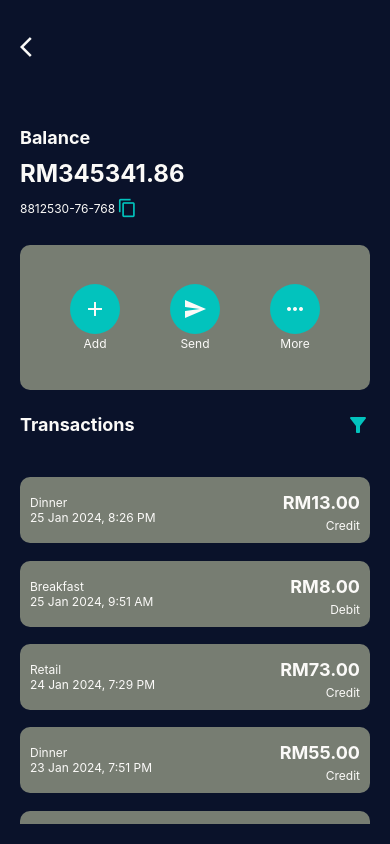
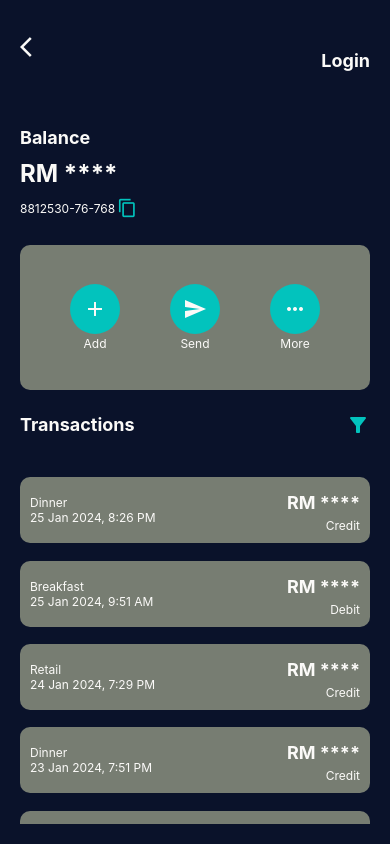
Before and after one commit to SammyCodee/sea-money-fe-test, a React Native app: screen /HistoryScreen in a window 390 px wide. Built offline with nearby package versions, Linux system fonts and the light colour scheme.

Commit message:
feat: develop redux toolkit for authentication

```diff
--- a/App.tsx
+++ b/App.tsx
@@ -7,14 +7,18 @@
 
 import React from "react";
 import { StyleSheet } from "react-native";
+import { Provider } from "react-redux";
 import { NavigationContainer } from "@react-navigation/native";
 import { RootNavigator } from "./src/navigation/navigation";
+import { store } from "./src/redux/store";
 
 function App(): React.JSX.Element {
     return (
-        <NavigationContainer>
-            <RootNavigator />
-        </NavigationContainer>
+        <Provider store={store}>
+            <NavigationContainer>
+                <RootNavigator />
+            </NavigationContainer>
+        </Provider>
     );
 }
 
--- a/package.json
+++ b/package.json
@@ -12,13 +12,17 @@
   "dependencies": {
     "@react-navigation/native": "^6.1.9",
     "@react-navigation/native-stack": "^6.9.17",
+    "@reduxjs/toolkit": "^2.1.0",
     "react": "18.2.0",
     "react-native": "0.73.2",
+    "react-native-biometrics": "^3.0.1",
     "react-native-elements": "^3.4.3",
     "react-native-extended-stylesheet": "^0.12.0",
     "react-native-safe-area-context": "^4.8.2",
     "react-native-screens": "^3.29.0",
-    "react-native-vector-icons": "^10.0.3"
+    "react-native-vector-icons": "^10.0.3",
+    "react-redux": "^9.1.0",
+    "redux": "^5.0.1"
   },
   "devDependencies": {
     "@babel/core": "^7.20.0",
--- a/src/components/transaction/Transaction.tsx
+++ b/src/components/transaction/Transaction.tsx
@@ -2,6 +2,7 @@ import React from "react";
 import { View, StyleSheet, Text, TouchableOpacity } from "react-native";
 import { fonts, transactionComponent } from "../../utils/dimensions";
 import { color } from "../../color/color";
+import { useAppSelector } from "../../redux/hooks";
 
 export type TransactionProps = {
     amount: number;
@@ -19,6 +20,7 @@ const Transaction = ({
     type,
     onNavigate,
 }: TransactionProps) => {
+    const { isAuthenticate } = useAppSelector((state) => state.authSlice);
     return (
         <TouchableOpacity onPress={onNavigate}>
             <View style={styles.container}>
@@ -30,7 +32,7 @@ const Transaction = ({
                 </View>
                 <View style={styles.right}>
                     <Text style={styles.amountText} numberOfLines={1}>
-                        RM{amount.toFixed(2)}
+                        {isAuthenticate ? `RM${amount.toFixed(2)}` : "RM ****"}
                     </Text>
                     <Text style={styles.typeText}>{type}</Text>
                 </View>
--- a/src/pages/history/Detail.tsx
+++ b/src/pages/history/Detail.tsx
@@ -18,6 +18,7 @@ import { useAppNavigation } from "../../utils/useAppNavigation";
 import { NativeStackScreenProps } from "@react-navigation/native-stack";
 import { HomeScreenStackingList } from "../../navigation/navigation";
 import MaterialIcons from "react-native-vector-icons/MaterialIcons";
+import { useAppSelector } from "../../redux/hooks";
 
 type DetailProps = NativeStackScreenProps<
     HomeScreenStackingList,
@@ -27,6 +28,8 @@ type DetailProps = NativeStackScreenProps<
 const Detail = ({ route }: DetailProps) => {
     const navigation = useAppNavigation();
     const { params } = route;
+
+    const { isAuthenticate } = useAppSelector((state) => state.authSlice);
 
     return (
         <SafeAreaView style={styles.container}>
@@ -38,7 +41,10 @@ const Detail = ({ route }: DetailProps) => {
                 <View style={styles.body}>
                     <View style={styles.bodyTop}>
                         <Text style={styles.amountText}>
-                            -RM{params.amount.toFixed(2)}
+                            -RM
+                            {isAuthenticate
+                                ? `${params.amount.toFixed(2)}`
+                                : "****"}
                         </Text>
                     </View>
 
@@ -46,7 +52,7 @@ const Detail = ({ route }: DetailProps) => {
                         <Text style={styles.semiBoldText}>
                             Payment to{" "}
                             <Text style={styles.recipientText}>
-                                {params.recipient}
+                                {isAuthenticate ? params.recipient : "****"}
                             </Text>{" "}
                             is{" "}
                             <Text style={styles.successText}>successful</Text>
@@ -66,7 +72,7 @@ const Detail = ({ route }: DetailProps) => {
                         <Text style={styles.normalText}>Transaction ID</Text>
                         <View style={styles.blankSpace} />
                         <Text style={styles.semiBoldText}>
-                            {params.transactionID}
+                            {isAuthenticate ? params.transactionID : "****"}
                         </Text>
                     </View>
 
--- a/src/pages/history/History.tsx
+++ b/src/pages/history/History.tsx
@@ -1,4 +1,4 @@
-import React, { useState } from "react";
+import React, { useEffect, useState } from "react";
 import {
     FlatList,
     RefreshControl,
@@ -20,11 +20,44 @@ import { transactionList } from "../../constants";
 import Transaction from "../../components/transaction/Transaction";
 import IconButton from "../../components/button/IconButton";
 import MaterialIcons from "react-native-vector-icons/MaterialIcons";
+import ReactNativeBiometrics, { BiometryTypes } from "react-native-biometrics";
+import { useAppDispatch, useAppSelector } from "../../redux/hooks";
+import {
+    Login,
+    authenticate,
+    authSelector,
+} from "../../redux/features/auth/authSlice";
 
 const History = () => {
     const navigation = useAppNavigation();
 
+    const dispatch = useAppDispatch();
+
+    const authUser = useAppSelector(authSelector);
+
+    const [users, setUsers] = useState<Login>();
     const [isRefreshing, setIsRefreshing] = useState(false);
+
+    useEffect(() => {
+        setUsers(authUser);
+        return () => {
+            console.log("component unmounting...");
+        };
+    }, [authUser]);
+
+    const login = () => {
+        const loginInfo = {
+            loading: false,
+            userInfo: {},
+            userToken: null,
+            error: null,
+            success: false,
+            isAuthenticate: true,
+        };
+        dispatch(authenticate(loginInfo));
+    };
+
+    console.log("users", users);
 
     const onRefresh = () => {
         setIsRefreshing(true);
@@ -33,17 +66,28 @@ const History = () => {
             setIsRefreshing(false);
         }, 2000);
     };
+
     return (
         <View style={styles.container}>
             <View style={styles.wrapper}>
                 <View style={styles.header}>
                     <BackButton handleOnPress={() => navigation.goBack()} />
+                    <TouchableOpacity>
+                        <Text
+                            style={styles.semiBoldText}
+                            onPress={() => login()}
+                        >
+                            Login
+                        </Text>
+                    </TouchableOpacity>
                 </View>
 
                 <View style={styles.body}>
                     <View style={styles.bodyTop}>
                         <Text style={styles.semiBoldText}>Balance</Text>
-                        <Text style={styles.balanceText}>RM345341.86</Text>
+                        <Text style={styles.balanceText}>
+                            RM {users?.isAuthenticate ? "345341.86" : "****"}
+                        </Text>
                         <View style={styles.accountNoContainer}>
                             <Text style={styles.normalText}>
                                 8812530-76-768
@@ -138,7 +182,9 @@ const styles = StyleSheet.create({
     header: {
         width: "100%",
         flex: pageSize.header,
-        justifyContent: "center",
+        alignItems: "center",
+        justifyContent: "space-between",
+        flexDirection: "row",
     },
     body: {
         width: "100%",
--- /dev/null
+++ b/src/redux/features/auth/authSlice.ts
@@ -0,0 +1,42 @@
+import { createSlice, PayloadAction } from "@reduxjs/toolkit";
+import { RootState } from "../../store";
+
+export interface Login {
+    loading: boolean,
+    userInfo: {},
+    userToken: string | null,
+    error: boolean | null,
+    success: boolean,
+    isAuthenticate: boolean
+}
+
+const initialState: Login = {
+        loading: false,
+        userInfo: {}, // for user object
+        userToken: null, // for storing the JWT
+        error: null,
+        success: false, // for monitoring the registration process.
+        isAuthenticate: false
+    }
+
+
+export const authSlice = createSlice({
+    name: "login",
+    initialState,
+    reducers: {
+      authenticate: (state, action: PayloadAction<Login>) => {
+        state.loading = action.payload.loading
+        state.userInfo = action.payload.userInfo
+        state.userToken = action.payload.userToken
+        state.error = action.payload.error
+        state.success = action.payload.success
+        state.isAuthenticate = action.payload.isAuthenticate;
+      },
+    },
+  });
+
+export const { authenticate } = authSlice.actions;
+
+export const authSelector = (state: RootState) => state.authSlice;
+
+export default authSlice.reducer;
--- /dev/null
+++ b/src/redux/hooks.ts
@@ -0,0 +1,4 @@
+import { TypedUseSelectorHook, useDispatch, useSelector } from 'react-redux';
+import type { RootState, AppDispatch } from './store';
+export const useAppDispatch = () => useDispatch<AppDispatch>();
+export const useAppSelector: TypedUseSelectorHook<RootState> = useSelector;
--- /dev/null
+++ b/src/redux/store.ts
@@ -0,0 +1,11 @@
+import { configureStore } from '@reduxjs/toolkit';
+import authSlice from './features/auth/authSlice';
+
+export const store = configureStore({
+  reducer: {
+    // our reducers goes here
+    authSlice
+  },
+});
+export type AppDispatch = typeof store.dispatch;
+export type RootState = ReturnType<typeof store.getState>;
```
Also changed, not shown: 2 other files (tests, documents, lock files or other folders).
